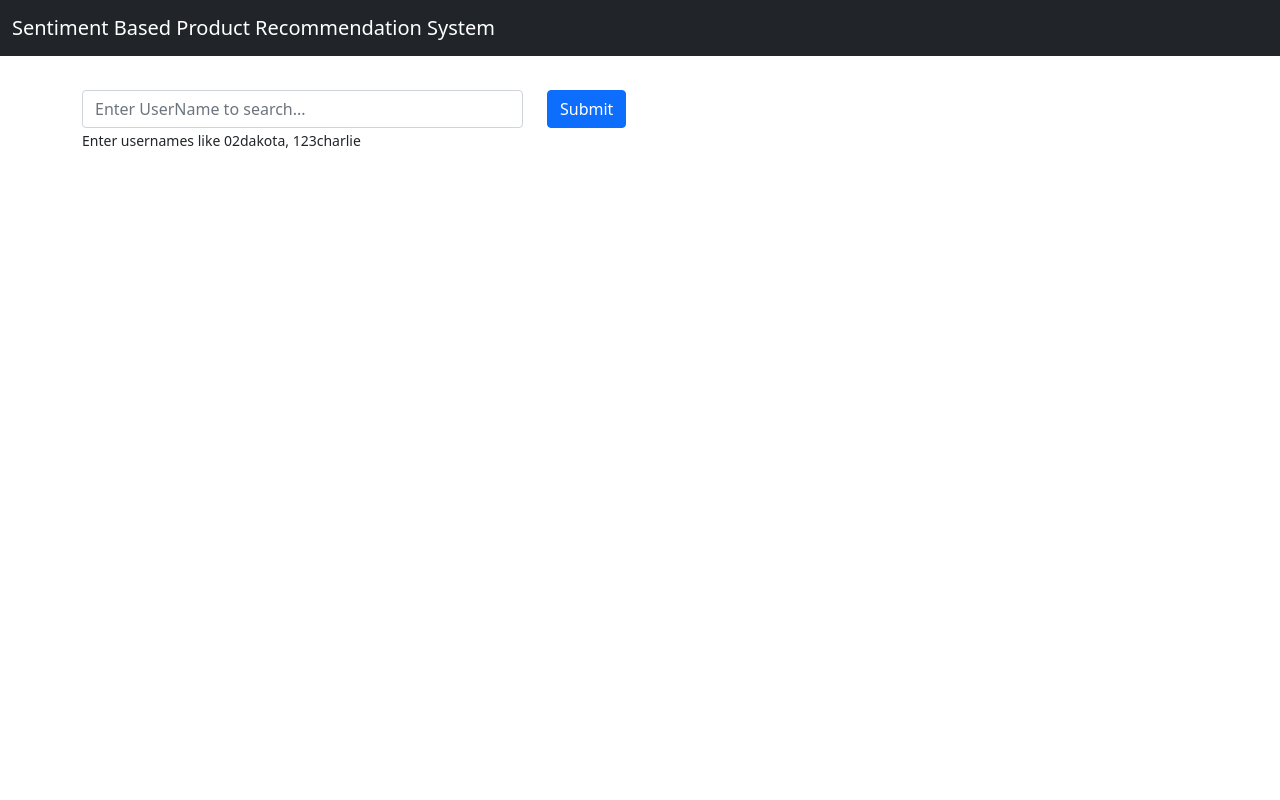
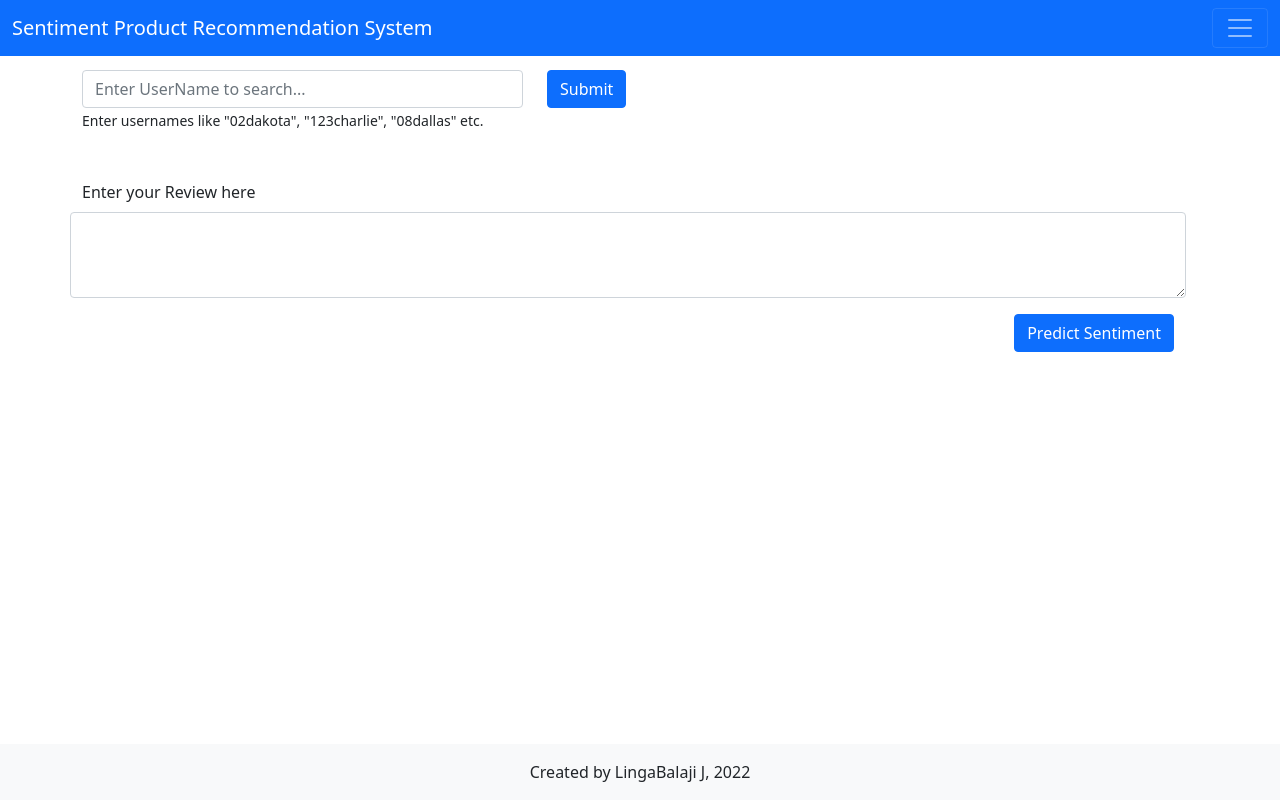
Before and after one commit to lohaniamit/Recommendation_system, a Flask app: page / in a window 1280 px wide. Run offline with Flask 2, Linux system fonts and the light colour scheme; parts of the project's set-up code (start-up, migrations or seed data) failed here and were passed over.

Commit message:
Add files via upload

```diff
--- a/template/index.html
+++ b/template/index.html
@@ -15,12 +15,12 @@
   </head>
 
   <body>
-    <nav class="navbar fixed-top navbar-dark bg-dark">
+    <nav class="navbar fixed-top navbar-dark bg-primary">
       <div class="container-fluid">
         <a class="navbar-brand" href="#"
-          >Sentiment Based Product Recommendation System</a
+          >Sentiment Product Recommendation System</a
         >
-        <!-- <button
+        <button
           class="navbar-toggler"
           type="button"
           data-bs-toggle="collapse"
@@ -30,13 +30,13 @@
           aria-label="Toggle navigation"
         >
           <span class="navbar-toggler-icon"></span>
-        </button> -->
+        </button>
       </div>
     </nav>
 
-    <div class="container" style="margin-top: 90px">
+    <div class="container" style="margin-top: 70px">
       <form action="/predict" method="post">
-        <div class="row vstack gap-7">
+        <div class="row vstack gap-3">
           <div class="row">
             <div class="col-sm-5">
               <input
@@ -47,14 +47,13 @@
                 placeholder="Enter UserName to search..."
               />
               <p>
-                <small>Enter usernames like 02dakota, 123charlie </small>
+                <small>Enter usernames like "02dakota", "123charlie", "08dallas" etc. </small>
               </p>
             </div>
             <div class="col-sm-2">
               <input type="submit" class="btn btn-primary" value="Submit" />
             </div>
           </div>
-
           <div class="row">
             {% if row_data %}
             <table class="table table-striped table-hover">
@@ -89,8 +88,48 @@
         </div>
       </form>
 
-
+      <form method="post" action="/predictSentiment">
+        <div class="row vstack gap-3">
+          <div class="row">
+            <label for="reviewText" class="form-label"
+              >Enter your Review here</label
+            >
+            <textarea
+              class="form-control"
+              name="reviewText"
+              rows="3"
+              id="reviewText"
+            ></textarea>
+          </div>
+          <div class="row">
+            <div class="col align-self-end">
+              <input
+                type="submit"
+                class="btn btn-primary float-end"
+                value="Predict Sentiment"
+              />
+            </div>
+          </div>
+          <div class="row">
+            {% if sentiment == 1%}
+            <div class="alert alert-success" role="alert">
+              Entered Review Text is predicted to be Positive
+            </div>
+            {% elif sentiment == 0%}
+            <div class="alert alert-danger" role="alert">
+              Entered Review Text is predicted to be Negative
+            </div>
+            {% endif %}
+          </div>
+        </div>
+      </form>
     </div>
   </body>
-
+  <footer class="bg-light text-center text-lg-start fixed-bottom">
+    <!-- Copyright -->
+    <div class="text-center p-3 bg-light">
+      Created by LingaBalaji J, 2022
+    </div>
+    <!-- Copyright -->
+  </footer>
 </html>
```
